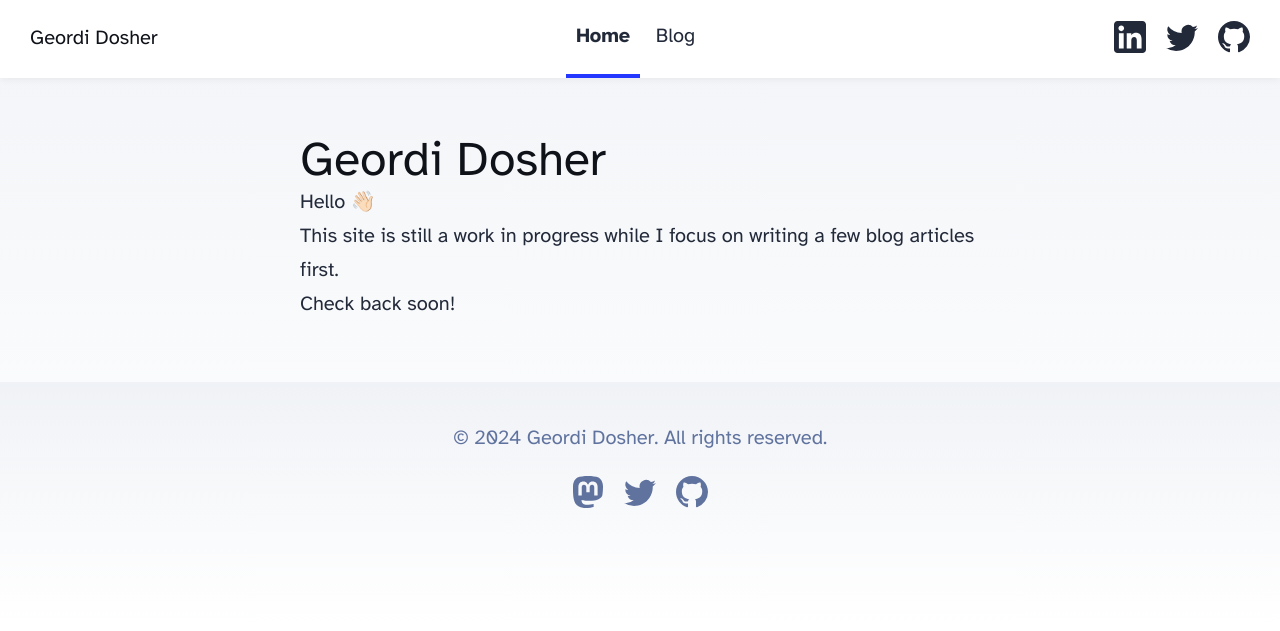
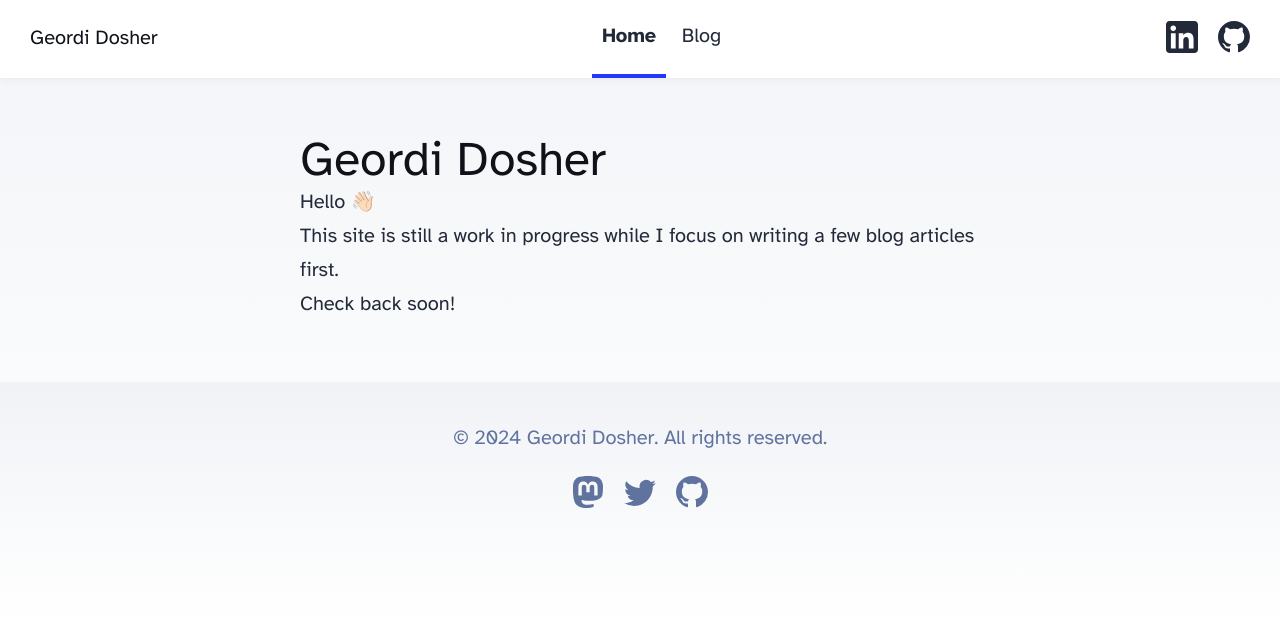
Before and after one commit to GeordiD/personal_site, an Astro site: page / in a window 1280 px wide. Built offline with nearby package versions, Linux system fonts and the light colour scheme; Astro itself is replaced by a stand-in of ours.

Commit message:
Don't need twitter

```diff
--- a/src/components/Header.astro
+++ b/src/components/Header.astro
@@ -30,7 +30,7 @@ import { SITE_TITLE } from '../consts';
 					</g>
 				</svg>
 			</a>
-			<a href="https://twitter.com/geordid" target="_blank">
+			<!-- <a href="https://twitter.com/geordid" target="_blank">
 				<span class="sr-only">Follow Geordi on Twitter</span>
 				<svg viewBox="0 0 16 16" aria-hidden="true" width="32" height="32"
 					><path
@@ -38,7 +38,7 @@ import { SITE_TITLE } from '../consts';
 						d="M5.026 15c6.038 0 9.341-5.003 9.341-9.334 0-.14 0-.282-.006-.422A6.685 6.685 0 0 0 16 3.542a6.658 6.658 0 0 1-1.889.518 3.301 3.301 0 0 0 1.447-1.817 6.533 6.533 0 0 1-2.087.793A3.286 3.286 0 0 0 7.875 6.03a9.325 9.325 0 0 1-6.767-3.429 3.289 3.289 0 0 0 1.018 4.382A3.323 3.323 0 0 1 .64 6.575v.045a3.288 3.288 0 0 0 2.632 3.218 3.203 3.203 0 0 1-.865.115 3.23 3.23 0 0 1-.614-.057 3.283 3.283 0 0 0 3.067 2.277A6.588 6.588 0 0 1 .78 13.58a6.32 6.32 0 0 1-.78-.045A9.344 9.344 0 0 0 5.026 15z"
 					></path></svg
 				>
-			</a>
+			</a> -->
 			<a href="https://github.com/geordid" target="_blank">
 				<span class="sr-only">Go to Geordi's GitHub repo</span>
 				<svg viewBox="0 0 16 16" aria-hidden="true" width="32" height="32"
```
